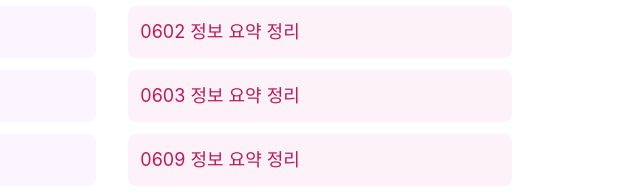
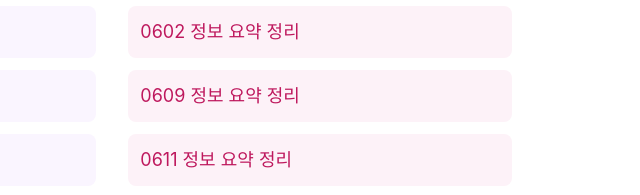
Before and after one commit to jurissam/yunseo-study, a plain HTML site: page com/index.html in a window 1280 px wide. Shown: the part 401-596 px from the top of the page, 352-992 px from the left. Drawn offline with nearby package versions, Linux system fonts and the light colour scheme.

Commit message:
수정중

```diff
--- a/com/index.html
+++ b/com/index.html
@@ -59,7 +59,6 @@
                     <li><a href="0528정보요약정리.pdf" target="_blank" class="block p-3 rounded-lg bg-pink-50 hover:bg-pink-100 text-pink-700 hover:text-pink-800 transition duration-300 ease-in-out transform hover:scale-105">0528 정보 요약 정리</a></li>
                     <li><a href="0529정보요약정리.pdf" target="_blank" class="block p-3 rounded-lg bg-pink-50 hover:bg-pink-100 text-pink-700 hover:text-pink-800 transition duration-300 ease-in-out transform hover:scale-105">0529 정보 요약 정리</a></li>
                     <li><a href="0602정보요약정리.pdf" target="_blank" class="block p-3 rounded-lg bg-pink-50 hover:bg-pink-100 text-pink-700 hover:text-pink-800 transition duration-300 ease-in-out transform hover:scale-105">0602 정보 요약 정리</a></li>
-                    <li><a href="0603정보요약정리.pdf" target="_blank" class="block p-3 rounded-lg bg-pink-50 hover:bg-pink-100 text-pink-700 hover:text-pink-800 transition duration-300 ease-in-out transform hover:scale-105">0603 정보 요약 정리</a></li>
                     <li><a href="0609정보요약정리.pdf" target="_blank" class="block p-3 rounded-lg bg-pink-50 hover:bg-pink-100 text-pink-700 hover:text-pink-800 transition duration-300 ease-in-out transform hover:scale-105">0609 정보 요약 정리</a></li>
                     <li><a href="0611정보요약정리.pdf" target="_blank" class="block p-3 rounded-lg bg-pink-50 hover:bg-pink-100 text-pink-700 hover:text-pink-800 transition duration-300 ease-in-out transform hover:scale-105">0611 정보 요약 정리</a></li>
                     <li><a href="0612정보요약정리.pdf" target="_blank" class="block p-3 rounded-lg bg-pink-50 hover:bg-pink-100 text-pink-700 hover:text-pink-800 transition duration-300 ease-in-out transform hover:scale-105">0612 정보 요약 정리</a></li>
```
Also changed, not shown: 1 other file.
